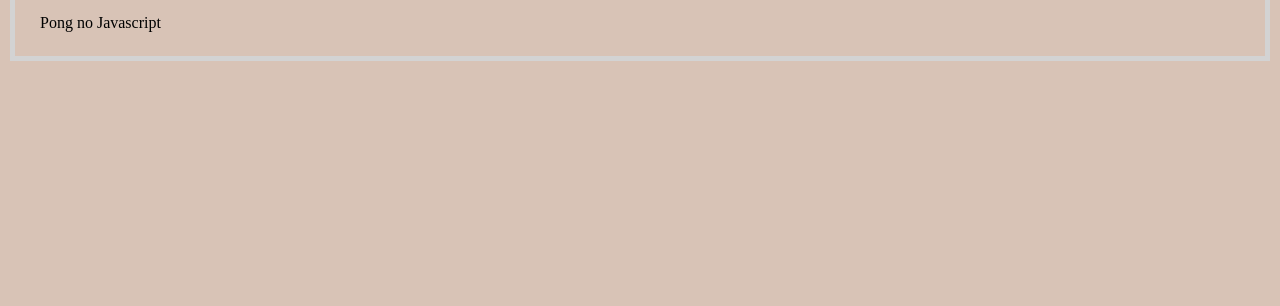
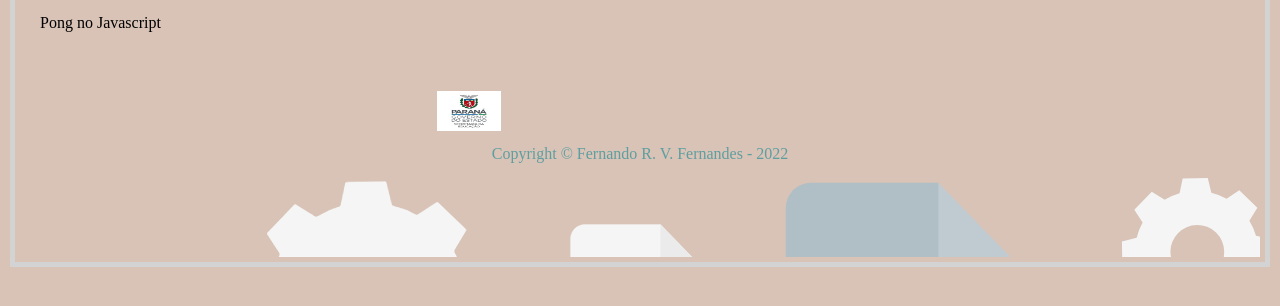
Before and after one commit to frvfernandes/turmaM-3tri, a plain HTML site: page projetos.html in a window 1280 px wide. Shown: the part 272-578 px from the top of the page. Drawn offline with Linux system fonts and the light colour scheme.

Commit message:
aula 29-11.1

```diff
--- a/index.css
+++ b/index.css
@@ -90,3 +90,22 @@ p {
     height: 10%;
     padding-left: 10px;
 }
+
+footer{
+    background-image: url(coding-image.png);
+    padding: 40px 0;
+    text-align: center;
+
+}
+.imgrodape{
+    display: inline-block;
+    position: absolute;
+    padding-right: 20px;
+    height: 5%;
+    width: 5%;
+}
+
+.copyright{
+    display: inline-block;
+    margin: 50px;
+}
--- a/projetos.html
+++ b/projetos.html
@@ -23,3 +23,11 @@
     <img class="pong" src="https://github.com/frvfernandes/turmaM-3tri/blob/main/ping-pong-sport.jpg?raw=true"></li>
     <li>Pong no Javascript</li>
 </ul>
+<footer>
+
+  <img class="imgrodape" src="logoseed.jpg">
+  <p class="copyright"> Copyright © Fernando R. V. Fernandes - 2022</p>
+
+</footer>
+</body>
+</html>
```
